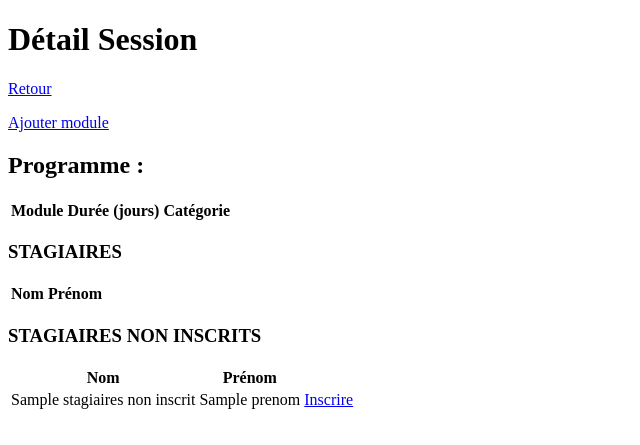
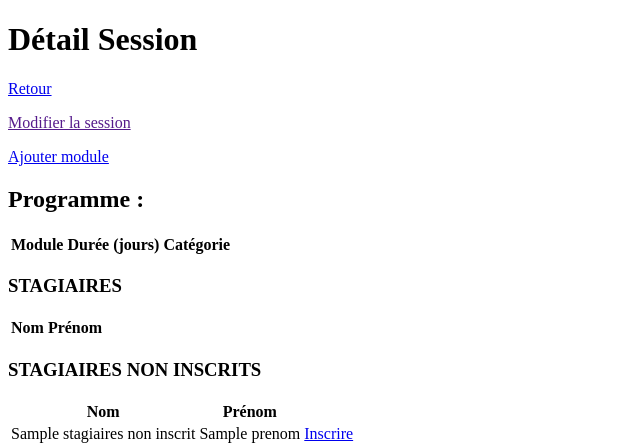
Before and after one commit to mayados/ProjetSessionsSymf, a Symfony app: template templates/session/show.html.twig in a window 1280 px wide. Shown: the top 445 px of the page, without its empty margins (0-640 px from the left). Run offline with Twig, Linux system fonts and the light colour scheme; the template is opened without the code that fills it: most values are stand-ins (such as "Sample title", 1, 10 or a date in 2020); lists and menus that the app fills with data are empty; some libraries are stand-ins or nearby versions.

Commit message:
add link for later for modifier la session

```diff
--- a/templates/session/show.html.twig
+++ b/templates/session/show.html.twig
@@ -7,6 +7,8 @@
     <h1> Détail Session {{ session }} </h1>
 
     <p><a href="{{ path('app_session') }}">Retour</a></p>
+
+    <p><a href=''>Modifier la session</a></p>
 
     <a href="{{ path('add_programme', {'idSession': session.id}) }}">Ajouter module</a>
 
```
